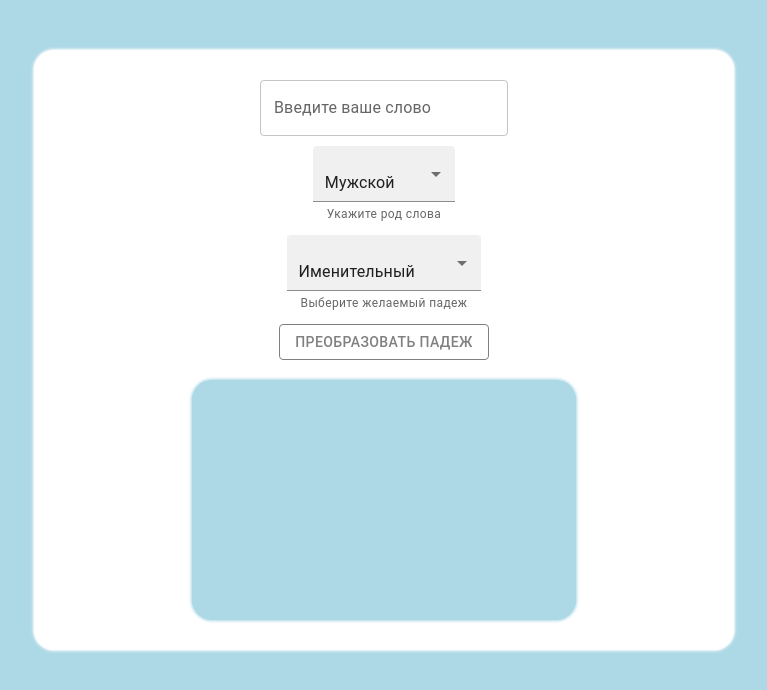
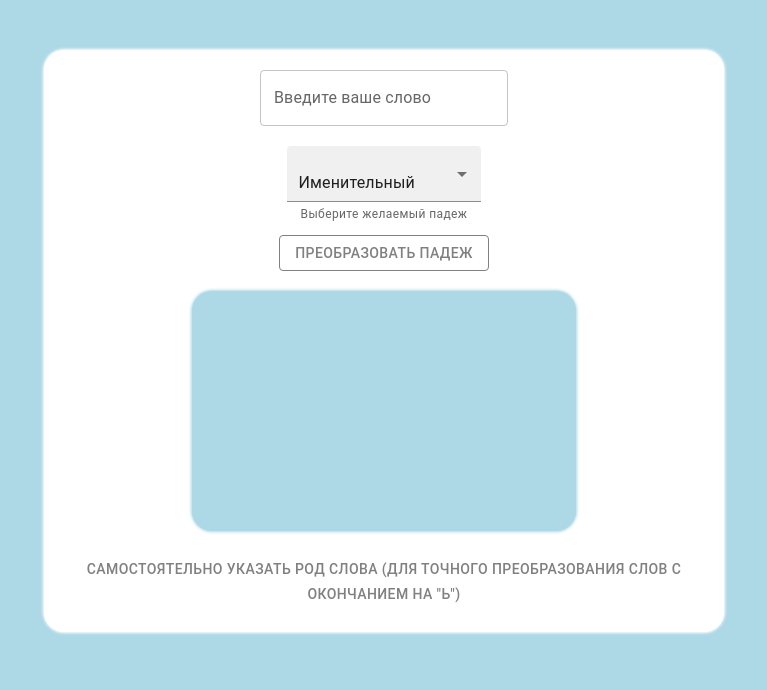
Before and after one commit to 100whitebirds/noun-declinator, a React (Create React App) app: page / in a window 1280 px wide. Shown: the top 690 px of the page, without its empty margins (256-1023 px from the left). Built offline with nearby package versions, Linux system fonts and the light colour scheme.

Commit message:
added automatic words gender definition

```diff
--- a/package.json
+++ b/package.json
@@ -5,6 +5,7 @@
   "dependencies": {
     "@emotion/react": "^11.7.1",
     "@emotion/styled": "^11.6.0",
+    "@mui/icons-material": "^5.3.1",
     "@mui/material": "^5.4.0",
     "@testing-library/jest-dom": "^5.16.2",
     "@testing-library/react": "^12.1.2",
--- a/src/App.css
+++ b/src/App.css
@@ -8,7 +8,7 @@
 }
 
 .container {
-  padding: 30px;
+  padding: 20px;
   display: flex;
   flex-direction: column;
   align-items: center;
--- a/src/App.tsx
+++ b/src/App.tsx
@@ -8,16 +8,18 @@ import
   Select,
   SelectChangeEvent,
   TextField
-} from '@mui/material';
+} from '@mui/material'
+import CloseIcon from '@mui/icons-material/Close'
 import './App.css'
 import { changeCase } from './utils/сhangeCase'
 
 function App() {
   const [inputWord, setInputWord] = useState('')
-  const [wordGender, setWordGender] = useState('masculine')
+  const [wordGender, setWordGender] = useState('')
   const [desiredCase, setDesiredCase] = useState('nominative')
   const [resultWord, setResultWord] = useState('')
   const [inputError, setInputError] = useState(false)
+  const [genderInputVisible, setGenderInputVisible] = useState(false)
 
   const handleInput = (e: React.ChangeEvent<HTMLTextAreaElement | HTMLInputElement>) => {
     setInputWord(e.target.value)
@@ -41,6 +43,11 @@ function App() {
     }
   }
 
+  const toggleGenderInput = () => {
+    setGenderInputVisible(!genderInputVisible)
+    setWordGender('')
+  }
+
   return (
     <div className="app">
       <div className="container">
@@ -51,7 +58,9 @@ function App() {
           variant="outlined"
           onChange={handleInput}
         />
-        <FormControl sx={{margin: '10px'}}variant="filled">
+        {genderInputVisible &&
+          <div className="genderInputBlock">
+            <FormControl sx={{marginTop: '10px'}}variant="filled">
               <Select
                 labelId="gender-selector-label"
                 id="gender-selector"
@@ -65,7 +74,14 @@ function App() {
               </Select>
               <FormHelperText>Укажите род слова</FormHelperText>
             </FormControl>
-        <FormControl variant="filled">
+            <CloseIcon
+              sx={{ fontSize: '26px',marginTop: '20px', color: 'gray' }}
+              onClick={toggleGenderInput}
+            >
+            </CloseIcon>
+          </div>
+        }
+        <FormControl variant="filled" sx={{ marginTop: '20px' }}>
           <Select
             labelId="case-selector-label"
             id="case-selector"
@@ -93,6 +109,14 @@ function App() {
         <div className="resultBox">
           { resultWord }
         </div>
+        {!genderInputVisible &&
+          <Button
+            sx={{ marginTop: '20px', color: 'gray' }}
+            onClick={toggleGenderInput}
+          >
+            Самостоятельно указать род слова (для точного преобразования слов с окончанием на "Ь")
+          </Button>
+        }
       </div>
     </div>
   )
--- a/src/utils/сhangeCase.ts
+++ b/src/utils/сhangeCase.ts
@@ -1,9 +1,28 @@
 import { Case, Gender } from '../constants/constants'
 
-export const changeCase = (word: string, gender: string, desiredCase: string) => {
-  const consonants = 'бвгджзклмнпрстфхцчшщ'
+export const changeCase = (word: string, wordGender: string, desiredCase: string) => {
+  const consonants = 'бвгджзклмнпрстфхцчшщй'
   const lastChar = word.slice(-1)
   const wordStem = word.slice(0, -1)
+
+  const defineGender = (word: string) => {
+    if (consonants.includes(lastChar)) {
+      return Gender.MASCULINE
+    }
+    if (['е', 'я', 'а', 'ё', 'ь'].includes(lastChar)) {
+      return Gender.FEMININE
+    } else {
+      return Gender.NEUTER
+    }
+  }
+
+  let gender
+
+  if (wordGender !== '') {
+    gender = wordGender
+  } else {
+    gender = defineGender(word)
+  }
 
   const defineDeclension = (lastChar: string, gender: string) => {
     if (lastChar === 'а' || lastChar === 'я') {
```
Also changed, not shown: 1 other file (tests, documents, lock files or other folders). Lines whose indentation alone changed are shown as unchanged.
